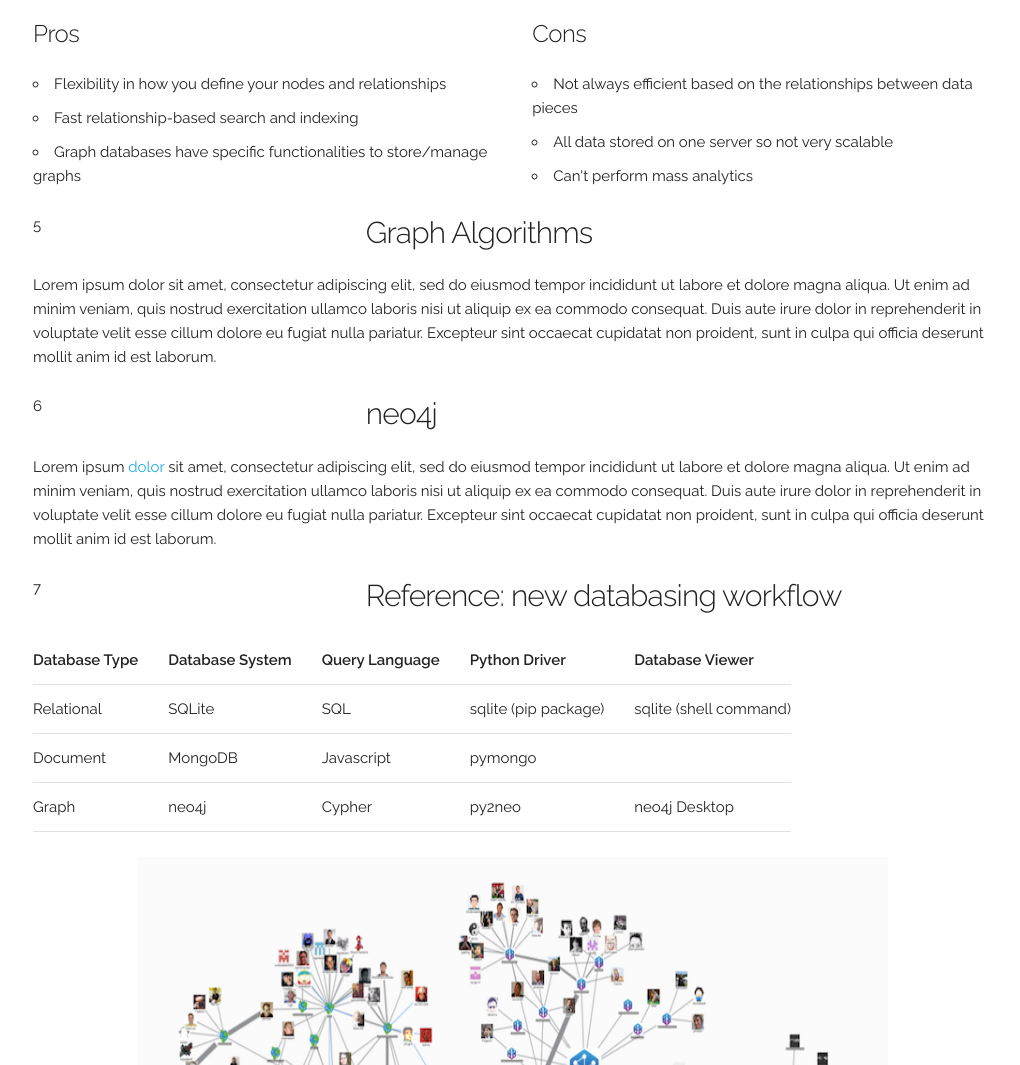
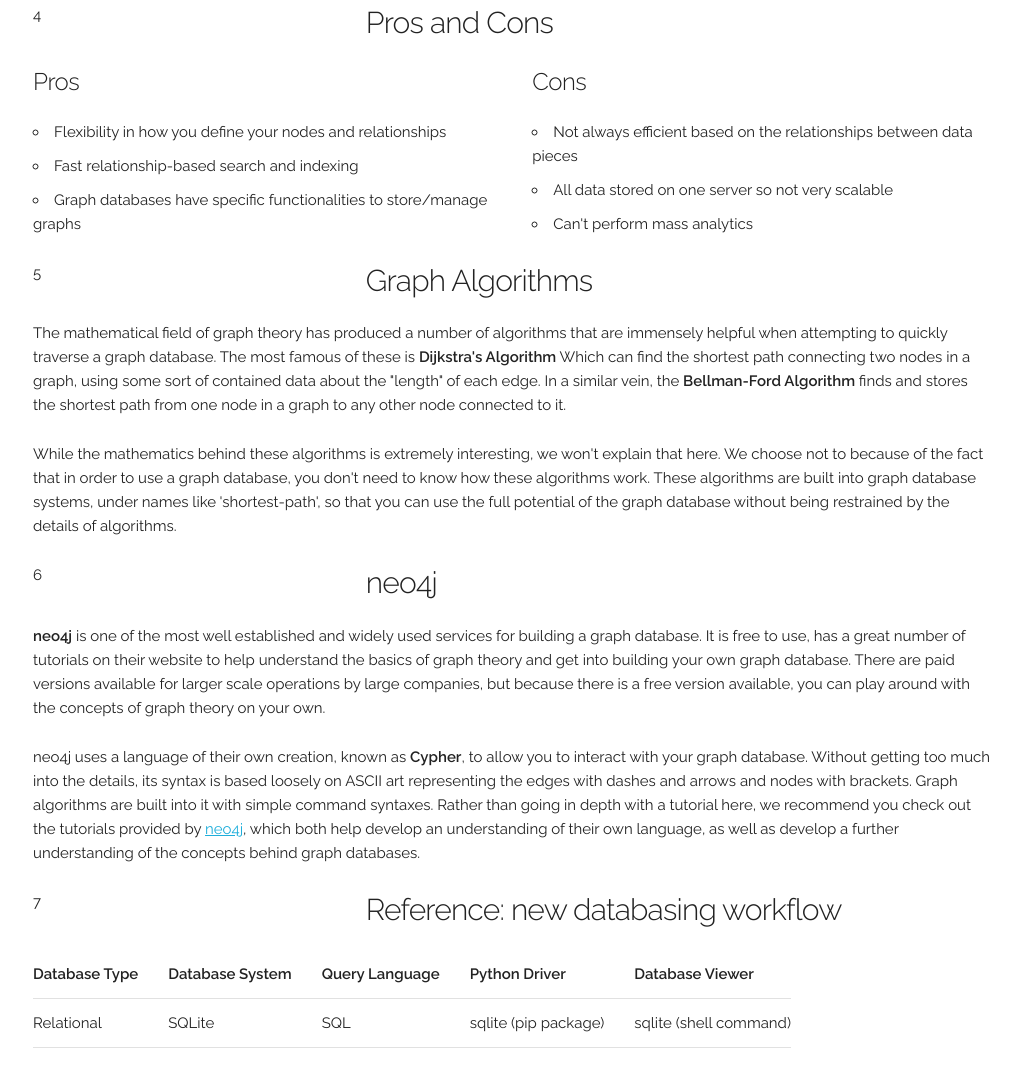
Before and after one commit to kiran-vuksanaj/p03, a plain HTML site: page index.html in a window 1280 px wide. Shown: the part 1037-2102 px from the top of the page, without its empty margins (127-1147 px from the left). Drawn offline with Linux system fonts and the light colour scheme.

Commit message:
final wording stuffses

```diff
--- a/index.html
+++ b/index.html
@@ -48,7 +48,8 @@
 	  </div>
 	</div>
 	<div class="row">
-	  <p>According to the Oxford dictionary, a graph is a diagram showing the relation between variable quantities. As we know, there are many different types of graphs, such as bar graphs, line graphs, histograms, and pie charts.</p>
+	  <p>For the purpose of this guide, a graph is <strong>not</strong> what you likely have in mind as a graph. As opposed to the typical idea of bar graphs or pie charts, we are talking about a simply a collection of points connected to one another. The points, which can contain information, are known as <strong>nodes</strong>, and the connections between them are known as <strong>edges.</strong> The field of mathematics known as <strong>graph theory</strong> studies these graphs and algorithms and theorems that are helpful in traversing the data contained within them.
+	  </p>
 	</div>
 
 	<div class="row">
@@ -114,7 +115,12 @@
 	  </div>
 	</div>
 	<div class="row">
-	  <p>Lorem ipsum dolor sit amet, consectetur adipiscing elit, sed do eiusmod tempor incididunt ut labore et dolore magna aliqua. Ut enim ad minim veniam, quis nostrud exercitation ullamco laboris nisi ut aliquip ex ea commodo consequat. Duis aute irure dolor in reprehenderit in voluptate velit esse cillum dolore eu fugiat nulla pariatur. Excepteur sint occaecat cupidatat non proident, sunt in culpa qui officia deserunt mollit anim id est laborum.</p>
+	  <p>
+		The mathematical field of graph theory has produced a number of algorithms that are immensely helpful when attempting to quickly traverse a graph database. The most famous of these is <strong>Dijkstra's Algorithm</strong> Which can find the shortest path connecting two nodes in a graph, using some sort of contained data about the "length" of each edge. In a similar vein, the <strong>Bellman-Ford Algorithm</strong> finds and stores the shortest path from one node in a graph to any other node connected to it.
+	  </p>
+	  <p>
+		While the mathematics behind these algorithms is extremely interesting, we won't explain that here. We choose not to because of the fact that in order to use a graph database, you don't need to know how these algorithms work. These algorithms are built into graph database systems, under names like 'shortest-path', so that you can use the full potential of the graph database without being restrained by the details of algorithms.
+	  </p>
 	</div>
 
 	<div class="row">
@@ -126,9 +132,12 @@
 	  </div>
 	</div>
 	<div class="row">
-	  <p>Lorem ipsum<a> dolor</a> sit amet, consectetur adipiscing elit, sed do eiusmod tempor incididunt ut labore et dolore magna aliqua. Ut enim ad minim veniam, quis nostrud exercitation ullamco laboris nisi ut aliquip ex ea commodo consequat. Duis aute irure dolor in reprehenderit in voluptate velit esse cillum dolore eu fugiat nulla pariatur. Excepteur sint occaecat cupidatat non proident, sunt in culpa qui officia deserunt mollit anim id est laborum.</p>
+	  <p>
+		<strong>neo4j</strong> is one of the most well established and widely used services for building a graph database. It is free to use, has a great number of tutorials on their website to help understand the basics of graph theory and get into building your own graph database. There are paid versions available for larger scale operations by large companies, but because there is a free version available, you can play around with the concepts of graph theory on your own.
+	  </p>
+	  <p>
+		neo4j uses a language of their own creation, known as <strong>Cypher</strong>, to allow you to interact with your graph database. Without getting too much into the details, its syntax is based loosely on ASCII art representing the edges with dashes and arrows and nodes with brackets. Graph algorithms are built into it with simple command syntaxes. Rather than going in depth with a tutorial here, we recommend you check out the tutorials provided by <a href="https://neo4j.com/">neo4j</a>, which both help develop an understanding of their own language, as well as develop a further understanding of the concepts behind graph databases.
 	</div>
-<!-- for reference sake, neo4j green is 63B345 -->
 	<div class="row">
 	  <div class="one column">
 		<p>7</p>
```
